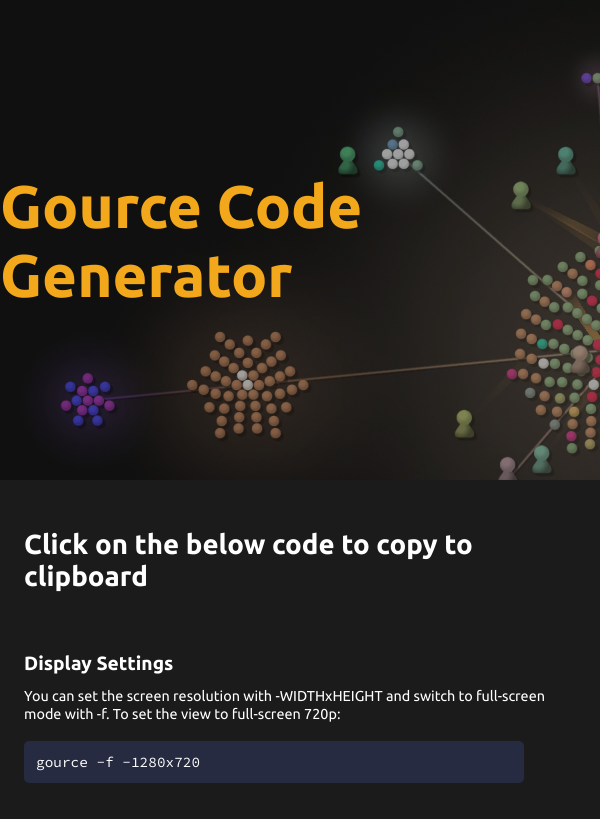
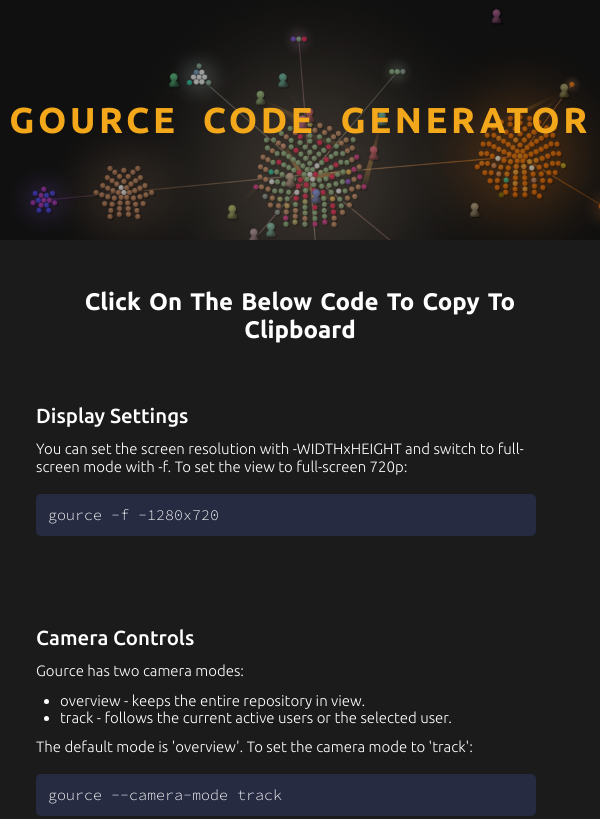
Before and after one commit to anluke/gource-generator, a plain HTML site: page index.html in a window 600 px wide. Shown: the top 819 px of the page. Drawn offline with Linux system fonts and the light colour scheme.

Commit message:
responsive commit

```diff
--- a/app.js
+++ b/app.js
@@ -7,5 +7,5 @@
     document.execCommand("copy");
     document.body.removeChild(elem);
 
-    alert("Copied!")
+    alert("Successfully Copied !")
 }
--- a/style.css
+++ b/style.css
@@ -42,6 +42,7 @@
     color: white;
     min-height: 80vh;
     padding: 0 2rem;;
+    padding-bottom: 200px;
 }
 .project-title{
     margin-top: 4rem;
@@ -88,9 +89,7 @@
     transform: scale(1.015);
     transition: ease 0.3s;
 }
-
 /* End of Project Section */
-
 
 
 /* Footer Section */
@@ -102,29 +101,95 @@
     justify-content: center;
     align-items: center;
 }
+
+#end p{
+    font-size: 1.3rem;
+}
 /* End of Footer Section */
+
+
 
 
 /* Media Queries */
 
-/* @media only screen and (min-width: 768px) {
+
+/* MOBILE PHONES */
+
+@media only screen and (max-width: 600px) {
     #hero{
         min-height: 30vh;
         }
     .title h1{
-            font-size: 4rem;
+        font-size: 2rem;
+        text-transform: uppercase;
+        text-align: center;
+    }
+    .project-title{
+        font-size: 1.4rem;
+        text-align: center;
+        text-transform: capitalize;
+    }
+    .commands h3{
+        font-size: 1.4rem;
+        font-weight: 500;
+    }
+    .commands p{
+        font-size: 1rem;
+        font-weight: 300;
+    }
+    .commands ul{
+        font-size: 1rem;
+        font-weight: 300;
+    }
+    #project{
+        padding: 0 1rem;
+        padding-bottom: 7rem;
+    }
+
+    #end{
+        min-height: 60px;
+    }
+
+    #end p{
+        font-size: .8rem;
     }
 }
-@media only screen and (min-width: 300px) {
+
+
+/* TABLET */
+
+@media only screen and (min-width: 600px) and (max-width: 768px) {
     #hero{
-        min-height: 25vh;
+        min-height: 30vh;
         }
         .title h1{
-        font-size: 2rem;
+            font-size: 3rem;
+            text-transform: uppercase;
+            text-align: center;
+            letter-spacing: .3rem;
+            word-spacing: 1rem;
         }
         .project-title{
-        font-size: 1.6rem;
+            font-size: 2rem;
+            text-align: center;
+            text-transform: capitalize;
+            word-spacing: 0.2rem;
+
         }
-} */
-
-/* POPUP/ */
+        .commands h3{
+            font-size: 1.7rem;
+            font-weight: 500;
+        }
+        .commands p{
+            font-size: 1.25rem;
+            font-weight: 300;
+        }
+        .commands ul{
+            font-size: 1.25rem;
+            font-weight: 300;
+        }
+        #project{
+            padding: 0 3rem;
+            padding-bottom: 150px;
+        }
+}
```
Also changed, not shown: index.html (+4 -1 lines). Lines whose indentation alone changed are shown as unchanged.
